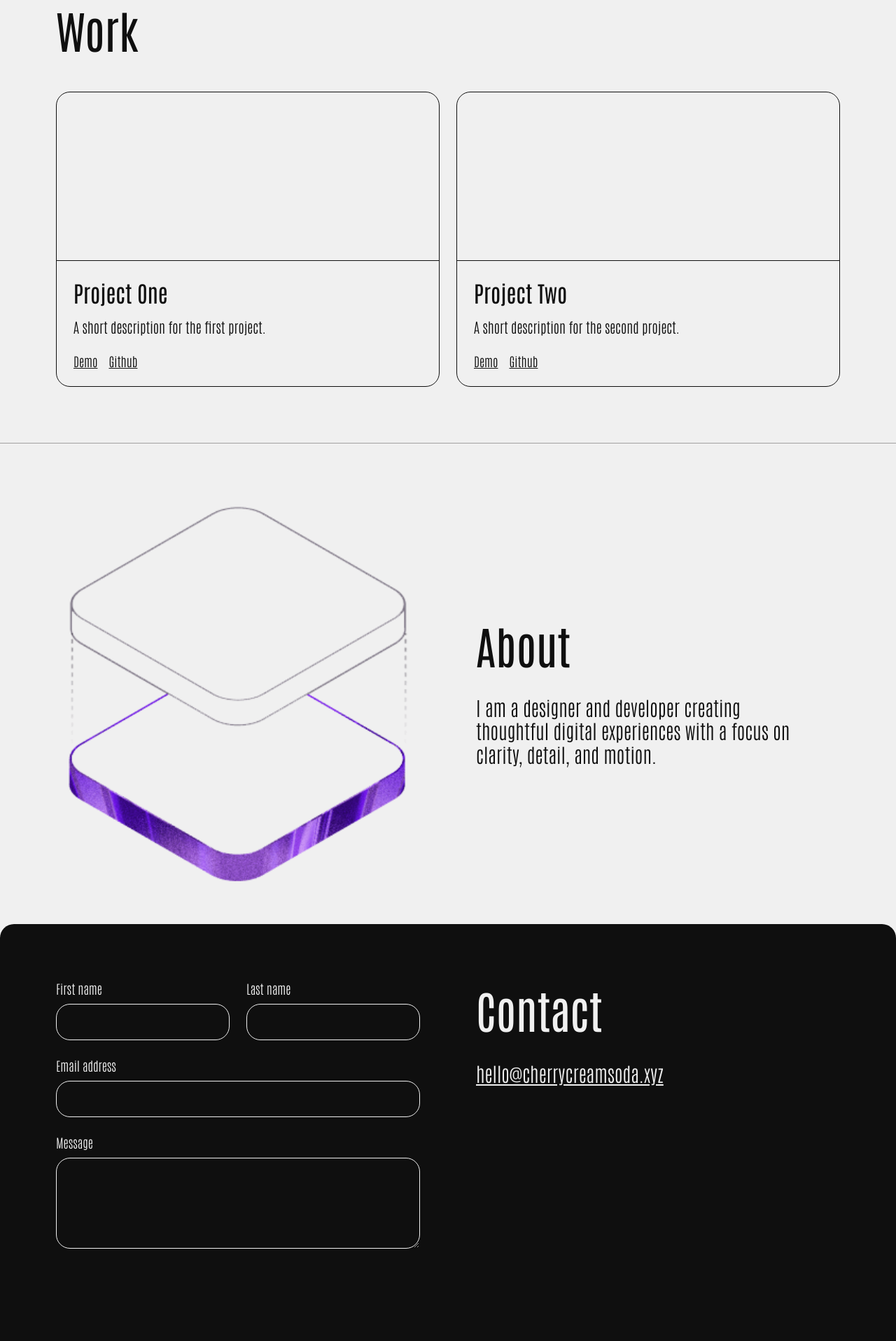
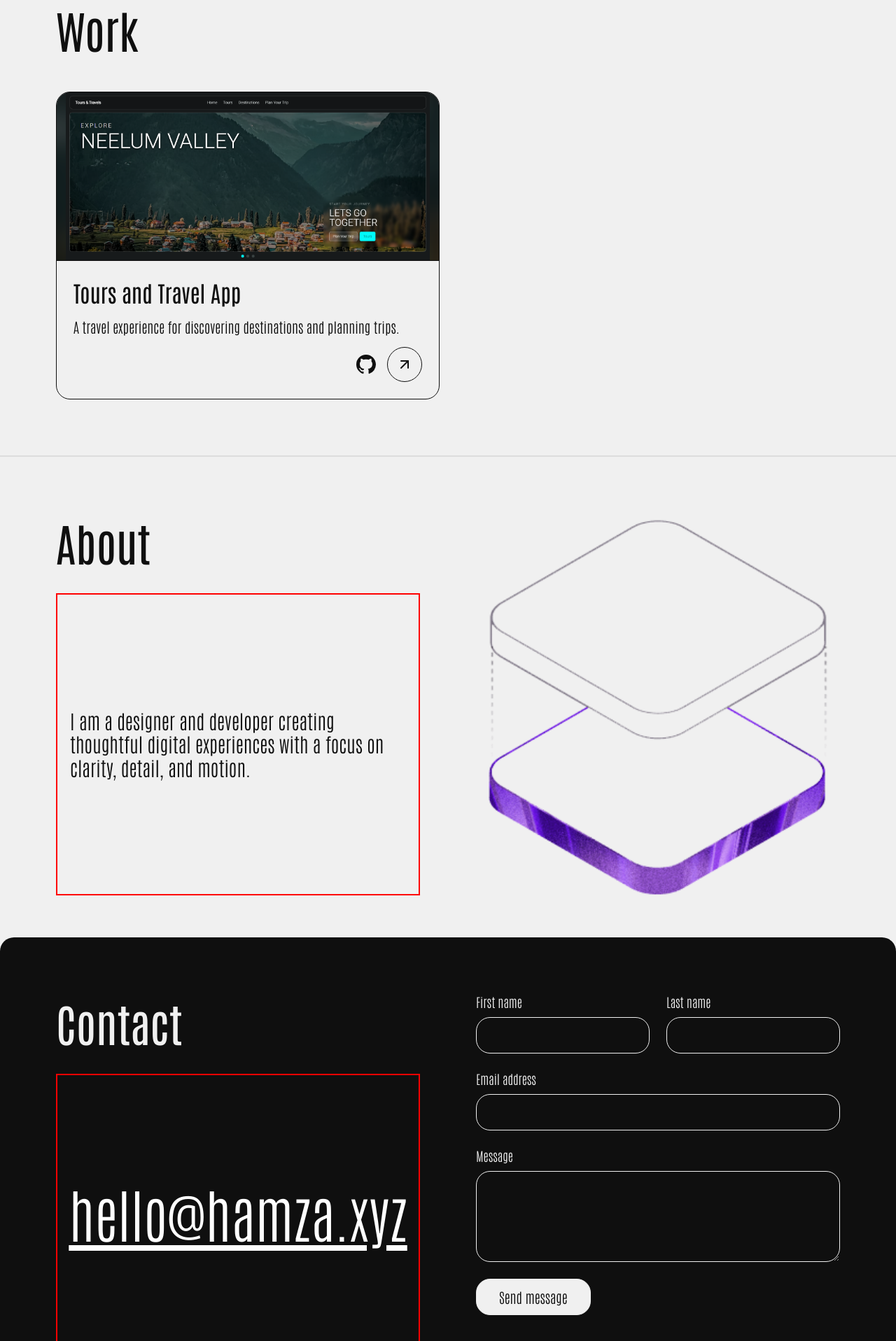
Before and after one commit to cherrycreamsoda/portfolio-cherrycreamsoda, a React (Vite) app: page / in a window 1280 px wide. Shown: the part 880-2797 px from the top of the page at 70% size. Before the commit the page ends 2745 px from the top, so only its background shows below. Built offline with nearby package versions, Linux system fonts and the light colour scheme; a web font is replaced by a local one.

Commit message:
add Footer component; update About and Contact sections with improved layout and validation; enhance Work section with project details and icons; update project data

```diff
--- a/package.json
+++ b/package.json
@@ -12,7 +12,8 @@
   "dependencies": {
     "@emailjs/browser": "^4.4.1",
     "react": "^19.2.8",
-    "react-dom": "^19.2.8"
+    "react-dom": "^19.2.8",
+    "react-icons": "^5.7.0"
   },
   "devDependencies": {
     "@babel/core": "^7.29.7",
--- a/src/App.jsx
+++ b/src/App.jsx
@@ -4,6 +4,7 @@ import Hero from './sections/Hero'
 import Work from './sections/Work'
 import About from './sections/About'
 import Contact from './sections/Contact'
+import Footer from './components/Footer'
 
 function App() {
   return (
@@ -15,6 +16,7 @@ function App() {
         <About />
         <Contact />
       </main>
+      <Footer />
     </>
   )
 }
--- a/src/data/projects.js
+++ b/src/data/projects.js
@@ -1,17 +1,10 @@
 const projects = [
   {
-    name: 'Project One',
-    description: 'A short description for the first project.',
-    demoUrl: '#',
-    githubUrl: '#',
-    image: '',
-  },
-  {
-    name: 'Project Two',
-    description: 'A short description for the second project.',
-    demoUrl: '#',
-    githubUrl: '#',
-    image: '',
+    name: 'Tours and Travel App',
+    description: 'A travel experience for discovering destinations and planning trips.',
+    demoUrl: 'https://travel-and-tours-app.vercel.app/',
+    githubUrl: 'https://github.com/cherrycreamsoda/travel-and-tours-app',
+    image: '/projects/tours-and-travel.png',
   },
 ]
 
--- a/src/sections/About.css
+++ b/src/sections/About.css
@@ -1,12 +1,12 @@
 .about {
   display: grid;
   grid-template-columns: minmax(0, 1fr) minmax(0, 1fr);
-  align-items: center;
+  align-items: start;
   gap: 80px;
   padding: 80px;
   background: #F0F0F0;
   color: #0F0F0F;
-  border-top: 1px solid #a1a0a0;
+  border-top: 2px solid #dddddd;
   box-sizing: border-box;
 }
 
@@ -15,6 +15,8 @@
   align-items: center;
   justify-content: center;
   min-height: 480px;
+  grid-column: 2;
+  grid-row: 1;
 }
 
 .aboutImage img {
@@ -24,16 +26,33 @@
 }
 
 .aboutContent {
+  display: flex;
+  flex-direction: column;
+  align-self: stretch;
   max-width: 560px;
+  grid-column: 1;
+  grid-row: 1;
 }
 
 .aboutContent h2 {
+  flex: 0 0 auto;
   margin-bottom: 32px;
   font-size: 64px;
   font-weight: 400;
 }
 
-.aboutContent p {
+.aboutDescription {
+  display: flex;
+  flex: 1;
+  align-items: center;
+  justify-content: center;
+  width: 100%;
+  box-sizing: border-box;
+  border: 2px solid red;
+}
+
+.aboutDescription p {
+  margin: 0;
   max-width: 480px;
   font-size: 28px;
   line-height: 1.2;
@@ -48,13 +67,20 @@
 
   .aboutImage {
     min-height: 280px;
+    grid-column: 1;
+    grid-row: 2;
+  }
+
+  .aboutContent {
+    grid-column: 1;
+    grid-row: 1;
   }
 
   .aboutContent h2 {
     font-size: 48px;
   }
 
-  .aboutContent p {
+  .aboutDescription p {
     font-size: 24px;
   }
 }
--- a/src/sections/About.jsx
+++ b/src/sections/About.jsx
@@ -4,16 +4,18 @@ import './About.css'
 function About() {
   return (
     <section className="about" id="about" data-header-theme="light">
+      <div className="aboutContent">
+        <h2>About</h2>
+        <div className="aboutDescription">
+          <p>
+            I am a designer and developer creating thoughtful digital
+            experiences with a focus on clarity, detail, and motion.
+          </p>
+        </div>
+      </div>
+
       <div className="aboutImage">
         <img src={aboutImage} alt="" />
-      </div>
-
-      <div className="aboutContent">
-        <h2>About</h2>
-        <p>
-          I am a designer and developer creating thoughtful digital experiences
-          with a focus on clarity, detail, and motion.
-        </p>
       </div>
     </section>
   )
--- a/src/sections/Contact.css
+++ b/src/sections/Contact.css
@@ -20,6 +20,8 @@
   flex-direction: column;
   gap: 24px;
   max-width: 640px;
+  grid-column: 2;
+  grid-row: 1;
 }
 
 .nameFields {
@@ -65,19 +67,100 @@
 }
 
 .contactDetails {
-  align-self: start;
+  display: flex;
+  flex-direction: column;
+  align-self: stretch;
+  grid-column: 1;
+  grid-row: 1;
 }
 
 .contactDetails h2 {
+  flex: 0 0 auto;
   margin-bottom: 32px;
   font-size: 64px;
   font-weight: 400;
 }
 
+.contactEmail {
+  display: flex;
+  flex: 1;
+  align-items: center;
+  justify-content: center;
+  width: 100%;
+  box-sizing: border-box;
+  border: 2px solid red;
+  container-type: inline-size;
+}
+
 .contactDetails a {
+  display: block;
+  width: 100%;
+  color: #ffffff;
+  font-size: min(170px, 16cqw);
+  line-height: 1;
+  text-align: center;
+  white-space: nowrap;
+}
+
+/* Field errors */
+.fieldError {
+  font-size: 14px;
+  color: #FF6B6B;
+}
+
+.contactForm input[aria-invalid='true'],
+.contactForm textarea[aria-invalid='true'] {
+  border-color: #FF6B6B;
+}
+
+/* Focus state (matches your outlined inputs) */
+.contactForm input:focus,
+.contactForm textarea:focus {
+  outline: none;
+  border-color: #FFFFFF;
+  box-shadow: 0 0 0 1px #FFFFFF;
+}
+
+/* Submit button: filled pill that inverts on hover */
+.submitButton {
+  align-self: flex-start;
+  height: 52px;
+  padding: 0 32px;
+  border: 1px solid #F0F0F0;
+  border-radius: 20px;
+  background: #F0F0F0;
+  color: #0F0F0F;
+  font: inherit;
+  font-size: 20px;
+  cursor: pointer;
+  transition: background 0.2s ease, color 0.2s ease;
+}
+
+.submitButton:hover:not(:disabled) {
+  background: transparent;
   color: #F0F0F0;
-  font-size: 28px;
 }
+
+.submitButton:disabled {
+  opacity: 0.5;
+  cursor: not-allowed;
+}
+
+/* Status message */
+.formStatus {
+  min-height: 1.5em;
+  margin: 0;
+  font-size: 18px;
+}
+
+.formStatus.success {
+  color: #F0F0F0;
+}
+
+.formStatus.error {
+  color: #FF6B6B;
+}
+
 
 @media (max-width: 700px) {
   .contact {
@@ -90,11 +173,21 @@
     grid-template-columns: 1fr;
   }
 
+  .contactDetails,
+  .contactForm {
+    grid-column: 1;
+    grid-row: auto;
+  }
+
   .contactDetails h2 {
     font-size: 48px;
   }
 
   .contactDetails a {
-    font-size: 22px;
+    font-size: min(22px, 7cqw);
+  }
+
+  .submitButton {
+    align-self: stretch;
   }
 }
--- a/src/sections/Contact.jsx
+++ b/src/sections/Contact.jsx
@@ -1,37 +1,173 @@
+import { useState } from 'react'
 import './Contact.css'
 
+const FORM_ENDPOINT = 'https://formsubmit.co/ajax/your-email@example.com'
+
+const initialForm = {
+  firstName: '',
+  lastName: '',
+  email: '',
+  message: '',
+}
+
 function Contact() {
+  const [formData, setFormData] = useState(initialForm)
+  const [honey, setHoney] = useState('') // spam trap
+  const [status, setStatus] = useState('idle') // idle | sending | success | error
+  const [errors, setErrors] = useState({})
+
+  const handleChange = (e) => {
+    const { name, value } = e.target
+    setFormData((prev) => ({ ...prev, [name]: value }))
+    if (errors[name]) setErrors((prev) => ({ ...prev, [name]: '' }))
+    if (status === 'success' || status === 'error') setStatus('idle')
+  }
+
+  const validate = () => {
+    const newErrors = {}
+    if (!formData.firstName.trim()) newErrors.firstName = 'First name is required'
+    if (!formData.email.trim()) {
+      newErrors.email = 'Email is required'
+    } else if (!/^\S+@\S+\.\S+$/.test(formData.email)) {
+      newErrors.email = 'Enter a valid email address'
+    }
+    if (!formData.message.trim()) newErrors.message = 'Message is required'
+    return newErrors
+  }
+
+  const handleSubmit = async (e) => {
+    e.preventDefault()
+    if (status === 'sending') return
+
+    // Bots fill the hidden field; pretend it worked and stop
+    if (honey) {
+      setStatus('success')
+      return
+    }
+
+    const validationErrors = validate()
+    if (Object.keys(validationErrors).length > 0) {
+      setErrors(validationErrors)
+      return
+    }
+
+    setStatus('sending')
+
+    try {
+      const response = await fetch(FORM_ENDPOINT, {
+        method: 'POST',
+        headers: {
+          'Content-Type': 'application/json',
+          Accept: 'application/json',
+        },
+        body: JSON.stringify({
+          name: `${formData.firstName} ${formData.lastName}`.trim(),
+          firstName: formData.firstName,
+          lastName: formData.lastName,
+          email: formData.email,
+          message: formData.message,
+          _subject: `New message from ${formData.firstName} via your site`,
+          _template: 'table',
+          _captcha: 'false',
+        }),
+      })
+
+      const result = await response.json()
+      console.log(result)
+
+      if (!response.ok || result.success === 'false') {
+        throw new Error('Submission failed')
+      }
+
+      setStatus('success')
+      setFormData(initialForm)
+      setErrors({})
+    } catch (error) {
+      console.error(error)
+      setStatus('error')
+    }
+  }
+
   return (
     <section className="contact" id="contact" data-header-theme="dark">
-      <form className="contactForm">
+      <div className="contactDetails">
+        <h2>Contact</h2>
+        <div className="contactEmail">
+          <a href="mailto:hello@hamza.xyz">hello@hamza.xyz</a>
+        </div>
+      </div>
+
+      <form className="contactForm" onSubmit={handleSubmit} noValidate>
         <div className="nameFields">
           <label>
             First name
-            <input type="text" name="firstName" />
+            <input
+              type="text"
+              name="firstName"
+              value={formData.firstName}
+              onChange={handleChange}
+              autoComplete="given-name"
+              aria-invalid={!!errors.firstName}
+            />
+            {errors.firstName && <span className="fieldError">{errors.firstName}</span>}
           </label>
           <label>
             Last name
-            <input type="text" name="lastName" />
+            <input
+              type="text"
+              name="lastName"
+              value={formData.lastName}
+              onChange={handleChange}
+              autoComplete="family-name"
+            />
           </label>
         </div>
 
         <label>
           Email address
-          <input type="email" name="email" />
+          <input
+            type="email"
+            name="email"
+            value={formData.email}
+            onChange={handleChange}
+            autoComplete="email"
+            aria-invalid={!!errors.email}
+          />
+          {errors.email && <span className="fieldError">{errors.email}</span>}
         </label>
 
         <label>
           Message
-          <textarea name="message" rows="4" />
+          <textarea
+            name="message"
+            rows="4"
+            value={formData.message}
+            onChange={handleChange}
+            aria-invalid={!!errors.message}
+          />
+          {errors.message && <span className="fieldError">{errors.message}</span>}
         </label>
+
+        {/* Honeypot: hidden from real users */}
+        <input
+          type="text"
+          name="_honey"
+          value={honey}
+          onChange={(e) => setHoney(e.target.value)}
+          style={{ display: 'none' }}
+          tabIndex={-1}
+          autoComplete="off"
+        />
+
+        <button type="submit" className="submitButton" disabled={status === 'sending'}>
+          {status === 'sending' ? 'Sending...' : 'Send message'}
+        </button>
+
+        <p className={`formStatus ${status}`} role="status" aria-live="polite">
+          {status === 'success' && "Thanks! Your message was sent. I'll get back to you soon."}
+          {status === 'error' && 'Something went wrong. Please try again or email me directly.'}
+        </p>
       </form>
-
-      <div className="contactDetails">
-        <h2>Contact</h2>
-        <a href="mailto:hello@cherrycreamsoda.xyz">
-          hello@cherrycreamsoda.xyz
-        </a>
-      </div>
     </section>
   )
 }
--- a/src/sections/Work.css
+++ b/src/sections/Work.css
@@ -30,15 +30,33 @@
 }
 
 .projectImage {
+  position: relative;
   min-height: 240px;
   border-bottom: 1px solid #0F0F0F;
+  display: grid;
+  place-items: center;
+  overflow: hidden;
+  isolation: isolate;
+  background: #1A1A1A;
+}
+
+.projectImageBackground {
+  position: absolute;
+  inset: -24px;
+  background-position: center;
+  background-size: cover;
+  filter: blur(16px);
+  opacity: 0.7;
+  transform: scale(1.08);
+  z-index: -1;
 }
 
 .projectImage img {
+  position: relative;
   display: block;
-  width: 100%;
-  height: 100%;
-  object-fit: cover;
+  max-width: 100%;
+  height: 240px;
+  object-fit: contain;
 }
 
 .projectDetails {
@@ -62,11 +80,32 @@
   display: flex;
   gap: 16px;
   margin-top: auto;
+  align-items: center;
+  justify-content: flex-end;
 }
 
 .projectLinks a {
   color: #0F0F0F;
-  font-size: 18px;
+  display: inline-flex;
+  align-items: center;
+  justify-content: center;
+  text-decoration: none;
+}
+
+.githubLink {
+  font-size: 28px;
+}
+
+.demoLink {
+  width: 48px;
+  height: 48px;
+  border: 1px solid #0F0F0F;
+  border-radius: 50%;
+}
+
+.demoLink .preview-icon {
+  width: 24px;
+  height: 24px;
 }
 
 @media (max-width: 700px) {
--- a/src/sections/Work.jsx
+++ b/src/sections/Work.jsx
@@ -1,4 +1,5 @@
 import projects from '../data/projects'
+import { VscGithubInverted } from 'react-icons/vsc'
 import './Work.css'
 
 function Work() {
@@ -12,14 +13,50 @@ function Work() {
         {projects.map((project) => (
           <article className="projectCard" key={project.name}>
             <div className="projectImage">
-              {project.image && <img src={project.image} alt="" />}
+              {project.image && (
+                <>
+                  <div
+                    className="projectImageBackground"
+                    style={{ backgroundImage: `url("${project.image}")` }}
+                    aria-hidden="true"
+                  />
+                  <img src={project.image} alt={`${project.name} preview`} />
+                </>
+              )}
             </div>
             <div className="projectDetails">
               <h3>{project.name}</h3>
               <p>{project.description}</p>
               <div className="projectLinks">
-                <a href={project.demoUrl}>Demo</a>
-                <a href={project.githubUrl}>Github</a>
+                <a
+                  className="githubLink"
+                  href={project.githubUrl}
+                  aria-label={`View ${project.name} on GitHub`}
+                >
+                  <VscGithubInverted aria-hidden="true" />
+                </a>
+                <a
+                  className="demoLink"
+                  href={project.demoUrl}
+                  aria-label={`View ${project.name} demo`}
+                >
+                  <svg
+                    xmlns="http://www.w3.org/2000/svg"
+                    width="24"
+                    height="24"
+                    viewBox="0 0 24 24"
+                    fill="none"
+                    stroke="currentColor"
+                    strokeWidth="2"
+                    strokeLinecap="round"
+                    strokeLinejoin="round"
+                    className="preview-icon"
+                    aria-hidden="true"
+                  >
+                    <path d="M7 7h10v10" />
+                    <path d="M7 17 17 7" />
+                  </svg>
+                </a>
               </div>
             </div>
           </article>
```
Also changed, not shown: src/components/Footer.css (added, +49 -0 lines), src/components/Footer.jsx (added, +29 -0 lines), public/projects/tours-and-travel.png (added).
